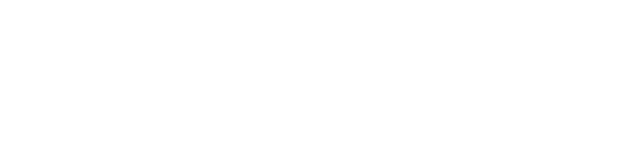
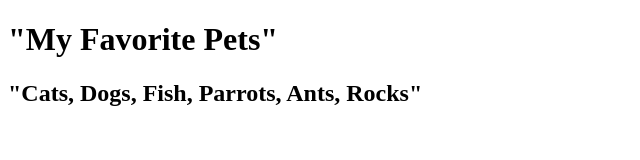
Before and after one commit to KTProg-2024/favorite-pet-GordonLeaver, a plain HTML site: page index.html in a window 1280 px wide. Shown: the whole page, without its empty margins (0-640 px from the left). Drawn offline with Linux system fonts and the light colour scheme.

Commit message:
Assignment Completed

```diff
--- a/index.html
+++ b/index.html
@@ -5,6 +5,7 @@
     </head>
 
     <body>
-
+      <h1>"My Favorite Pets"</h1>
+      <h2>"Cats, Dogs, Fish, Parrots, Ants, Rocks"</h2>
     </body>
 </html>
```
